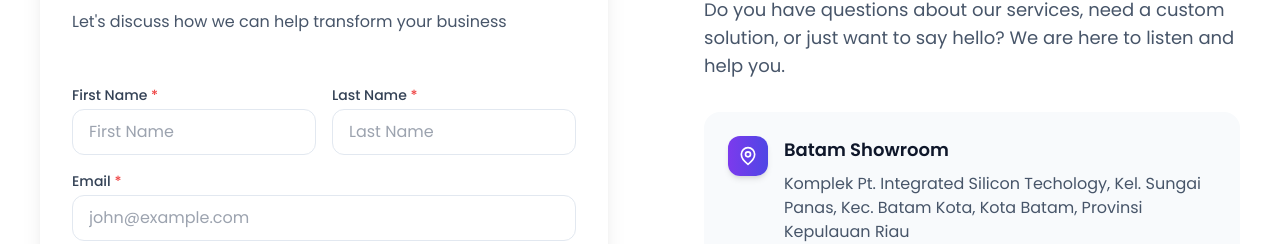
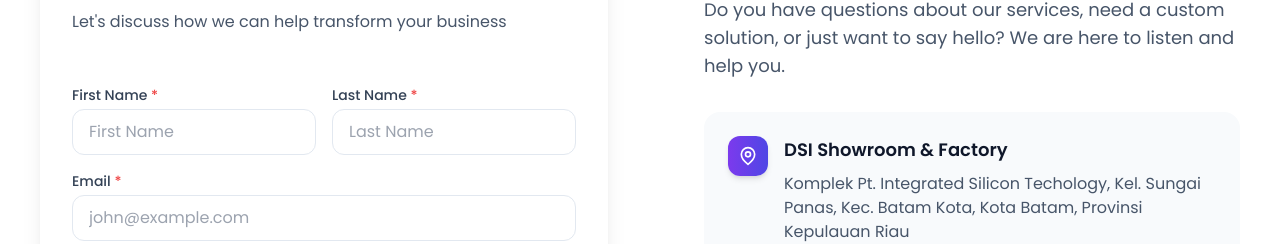
Before and after one commit to fafarabbani/dsi-compro, a React (Vite) app: page / in a window 1280 px wide. Shown: the part 3288-3532 px from the top of the page. Built offline with nearby package versions, Linux system fonts and the light colour scheme.

Commit message:
update mappin

```diff
--- a/src/components/Contact.jsx
+++ b/src/components/Contact.jsx
@@ -24,7 +24,7 @@ const Contact = () => {
   const contactInfo = [
     {
       icon: MapPin,
-      title: "Batam Showroom",
+      title: "DSI Showroom & Factory",
       details: ["Komplek Pt. Integrated Silicon Techology, Kel. Sungai Panas, Kec. Batam Kota, Kota Batam, Provinsi Kepulauan Riau"],
       ariaLabel: "Office Location",
     },
```
